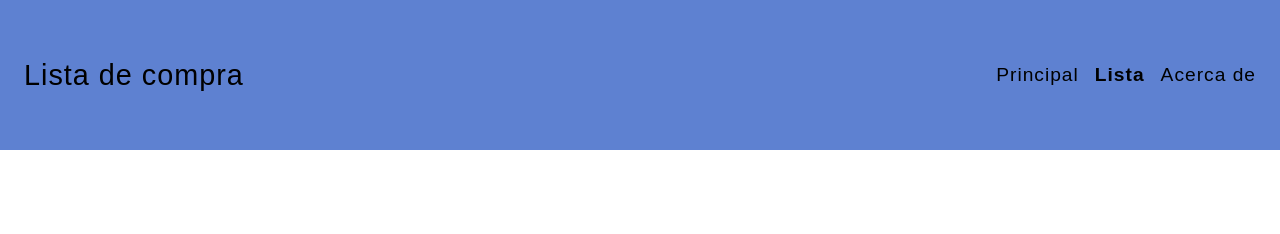
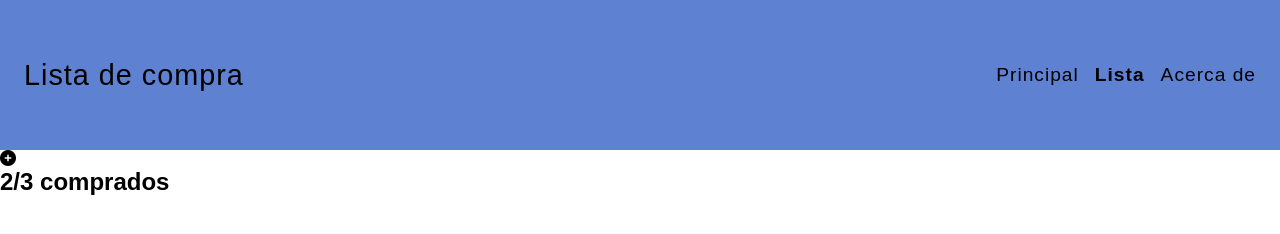
Before and after one commit to Learning-X/202204-W1CH4-luc-st-pierre, a website: page index.html in a window 1280 px wide. Drawn offline with Linux system fonts and the light colour scheme.

Commit message:
Added section comprados html structure

```diff
--- a/index.html
+++ b/index.html
@@ -31,5 +31,10 @@
         </ul>
       </nav>
     </header>
+
+    <section class="comprados">
+      <i class="fas fa-plus-circle"></i>
+      <h2>2/3 comprados</h2>
+    </section>
   </body>
 </html>
```
